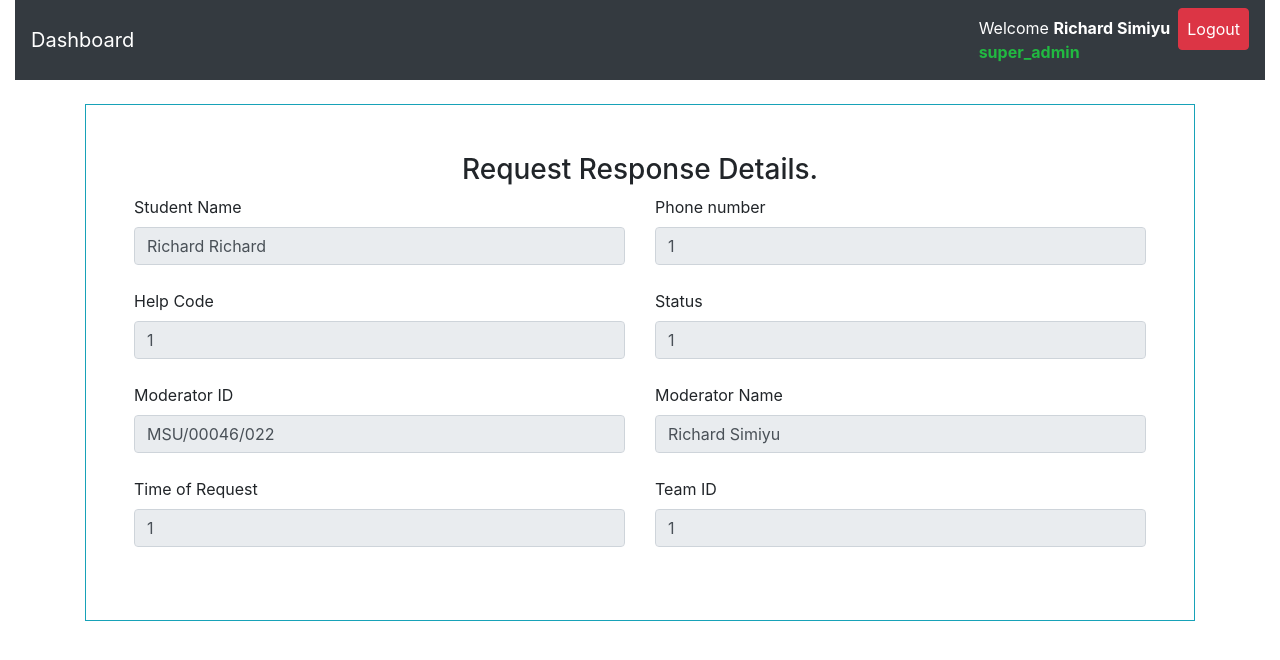
After one commit to makaubenson/emergency-response-system-maseno, a PHP site: page /admin/responding.php in a window 1280 px wide. The commit adds this page. Shown: the top 660 px of the page. Run offline with PHP 8.4, Linux system fonts and the light colour scheme; a user stored in the database is signed in; data that the repository does not hold is empty; some libraries are stand-ins or nearby versions.

Commit message:
viewing requests being attended

```diff
--- a/admin/dashboard.php
+++ b/admin/dashboard.php
@@ -81,7 +81,7 @@
           <div class="row no-gutters align-items-center">
               <div class="col mr-2">
                   <div class="text-xs font-weight-bold text-primary text-uppercase mb-1">
-                    <a href="javascript:void(0)">Requests Being Attended</div>
+                    <a href="./attending.php">Requests Being Attended</div>
               </div>
               <div class="col-auto">
                   <i class="fa-solid fa-truck-medical fa-2x"style="color:#e83e8c"></i>
--- /dev/null
+++ b/admin/responding.php
@@ -0,0 +1,81 @@
+<?php
+include 'server.php';
+?>
+<!DOCTYPE html>
+<html lang="en">
+<?php include './includes/header.php'; ?>
+  <body>
+    <?php include './includes/navbar.php'; ?>
+<div class="container mt-4">
+  <form method="post" action="server.php" class="border border-info p-5">
+<?php
+include 'errors.php';
+?>
+    <div class="row">
+        <div class="col-md-12">
+            <h3 style='text-align:center;'>Request Response Details.</h3>
+        </div>
+      <div class="col">
+        <label for="student_name">Student Name</label>
+        <input type="text" class="form-control" name='studentName' readonly placeholder="Enter your Full Name" value="<?php echo $_SESSION['firstname'] .' '.$_SESSION['lastname'] ; ?>" >
+      </div>
+      <div class="col">
+        <label for="student_name">Phone number</label>
+        <input type="text" class="form-control" name='student_phone' readonly placeholder="phone" value='<?php echo $_SESSION['phonenumber'];?>'>
+      </div>
+    </div>
+<br>
+    <div class="row">
+      <div class="col">
+        <label for="student_name">Help Code</label>
+        <input type="text" class="form-control" name='student_helpcode' placeholder="help code" readonly value='<?php echo  $_SESSION['request_helpcode'];?>'>
+      </div>
+      <div class="col">
+        <label for="student_name">Status</label>
+        <input type="text" class="form-control" name='student_status' placeholder="status" readonly value='<?php echo $_SESSION['request_status'] ;?>'>
+      </div>
+    </div>
+<br>
+<div class="row">
+  <div class="col">
+    <label for="student_name">Moderator ID</label>
+    <input type="text" class="form-control" name='admin_id' placeholder="help code" readonly value='<?php echo $_SESSION['admin_id'];?>'>
+  </div>
+  <div class="col">
+    <label for="student_name">Moderator Name</label>
+    <input type="text" class="form-control" name='admin_name' placeholder="status" readonly value='<?php echo $_SESSION['admin_firstname'].' '.$_SESSION['admin_lastname'] ;?>'>
+  </div>
+</div>
+<br>
+    <div class="row">
+      <div class="col">
+        <label for="student_name">Time of Request</label>
+        <input type="text" class="form-control" name='time_of_request'readonly placeholder="Time of request" value='<?php echo $_SESSION['request_time'];?>'>
+      </div>
+      <div class="col">
+        <label for="student_name">Team ID</label>
+        <input type="text" class="form-control" name='team_name' readonly placeholder="status"  value='<?php echo $_SESSION['teamID'];?>'>
+      </div>
+    </div>
+    <br>
+    <div class="row">
+    <div class="col-md-4"></div>
+    <div class="col-md-4">
+      <!-- <button type="submit" name='update-team-btn'class="btn btn-success btn-block">Update</button> -->
+    </div>
+    <div class="col-md-4"></div>
+  </div>
+  </form>
+</div>
+
+
+
+    <!--Bootstrap 4 scripts-->
+<script src="https://code.jquery.com/jquery-3.2.1.slim.min.js" integrity="sha384-KJ3o2DKtIkvYIK3UENzmM7KCkRr/rE9/Qpg6aAZGJwFDMVNA/GpGFF93hXpG5KkN" crossorigin="anonymous"></script>
+<script src="https://cdnjs.cloudflare.com/ajax/libs/popper.js/1.12.9/umd/popper.min.js" integrity="sha384-ApNbgh9B+Y1QKtv3Rn7W3mgPxhU9K/ScQsAP7hUibX39j7fakFPskvXusvfa0b4Q" crossorigin="anonymous"></script>
+<script src="https://maxcdn.bootstrapcdn.com/bootstrap/4.0.0/js/bootstrap.min.js" integrity="sha384-JZR6Spejh4U02d8jOt6vLEHfe/JQGiRRSQQxSfFWpi1MquVdAyjUar5+76PVCmYl" crossorigin="anonymous"></script>
+<!-- End Bootstrap 4 scripts-->
+<!-- modal script -->
+<script src="./static/js/app.js"></script>
+  </body>
+</html>
--- a/admin/server.php
+++ b/admin/server.php
@@ -222,6 +222,52 @@
       header('location: inqueue.php');
     }
   }
+    // Viewing Requests Being Responded to.
+    if (isset($_POST['view-requests-being-attended-btn'])) {
+      $request_helpcode = $_POST['help_code'];
+
+      if (empty($request_helpcode)) {
+        array_push($errors, "This request lacks a help code");
+      }
+
+      if (count($errors) == 0) {
+        $fetch_query = "SELECT request_status.helpID,request_status.status,
+        request_status.admNo,request_status.timestamp,
+        student_details.regNum,student_details.firstname,student_details.lastname,student_details.phonenumber, rescue_team_tasks.task_help_code,rescue_team_tasks.rescue_team_id
+        FROM request_status
+        INNER JOIN student_details ON request_status.admNo = student_details.regNum
+        INNER JOIN rescue_team_tasks ON request_status.helpID = rescue_team_tasks.task_help_code
+        WHERE request_status.helpID = '$request_helpcode'";
 
 
+        $fetch_results = mysqli_query($db, $fetch_query);
+        if (mysqli_num_rows($fetch_results) == 1) {
+          $row = mysqli_fetch_assoc($fetch_results);
+        // end generate random alphanumeric character
+          //row data
+          $student_fname=$row['firstname'];
+          $student_lname=$row['lastname'];
+          $student_phone=$row['phonenumber'];
+          $request_helpcode=$row['helpID'];
+          $request_status=$row['status'];
+          $team_id = $row['rescue_team_id'];
+          $request_time=$row['timestamp'];
+
+          //sessions
+          $_SESSION['firstname'] = $student_fname;
+          $_SESSION['lastname'] =$student_lname;
+          $_SESSION['phonenumber'] = $student_phone;
+          $_SESSION['request_helpcode'] =$request_helpcode;
+          $_SESSION['teamID'] = $team_id;
+          $_SESSION['request_status'] =$request_status;
+          $_SESSION['request_time'] =$request_time;
+
+          header('location: responding.php');
+        }else{
+          array_push($errors, "Unable to fetch data");
+          header('location: inqueue.php');
+        }
+      }
+    }
+
 ?>
```
Also changed, not shown: admin/attending.php (added, +82 -0 lines).
